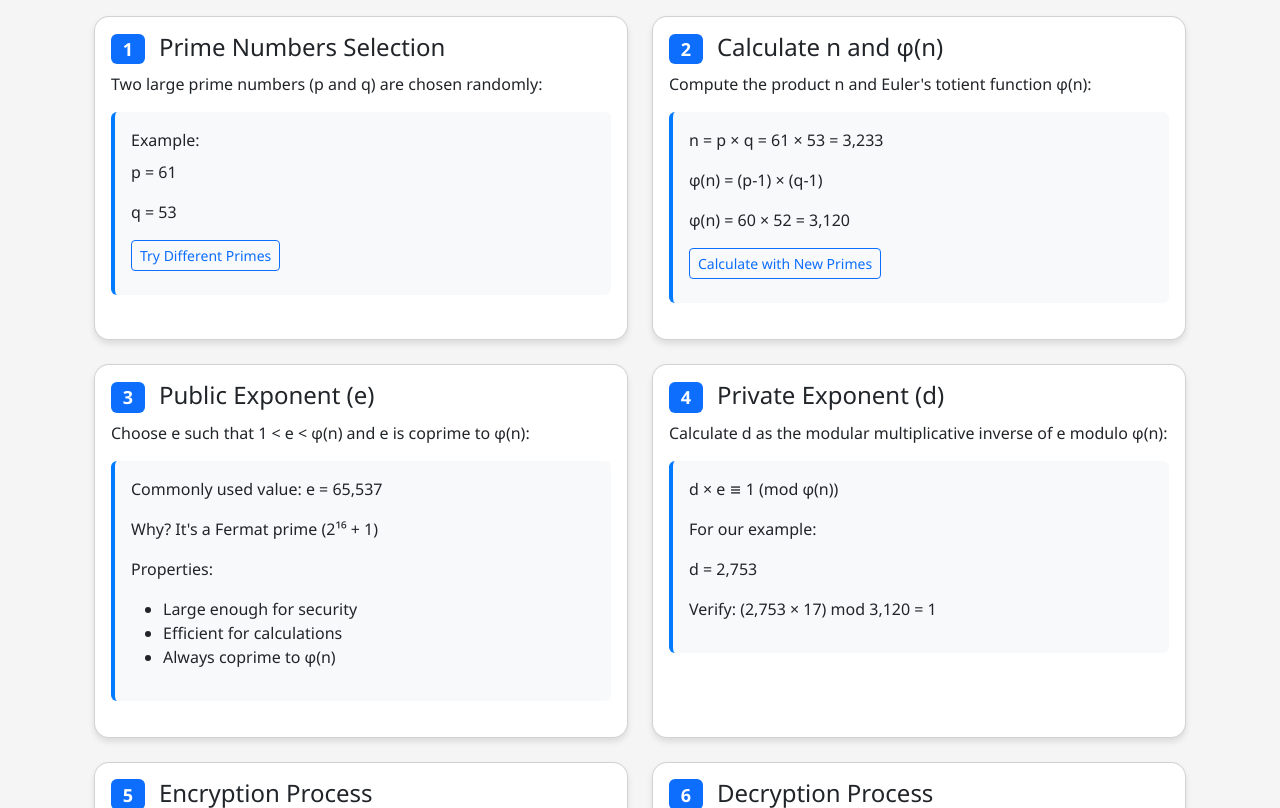
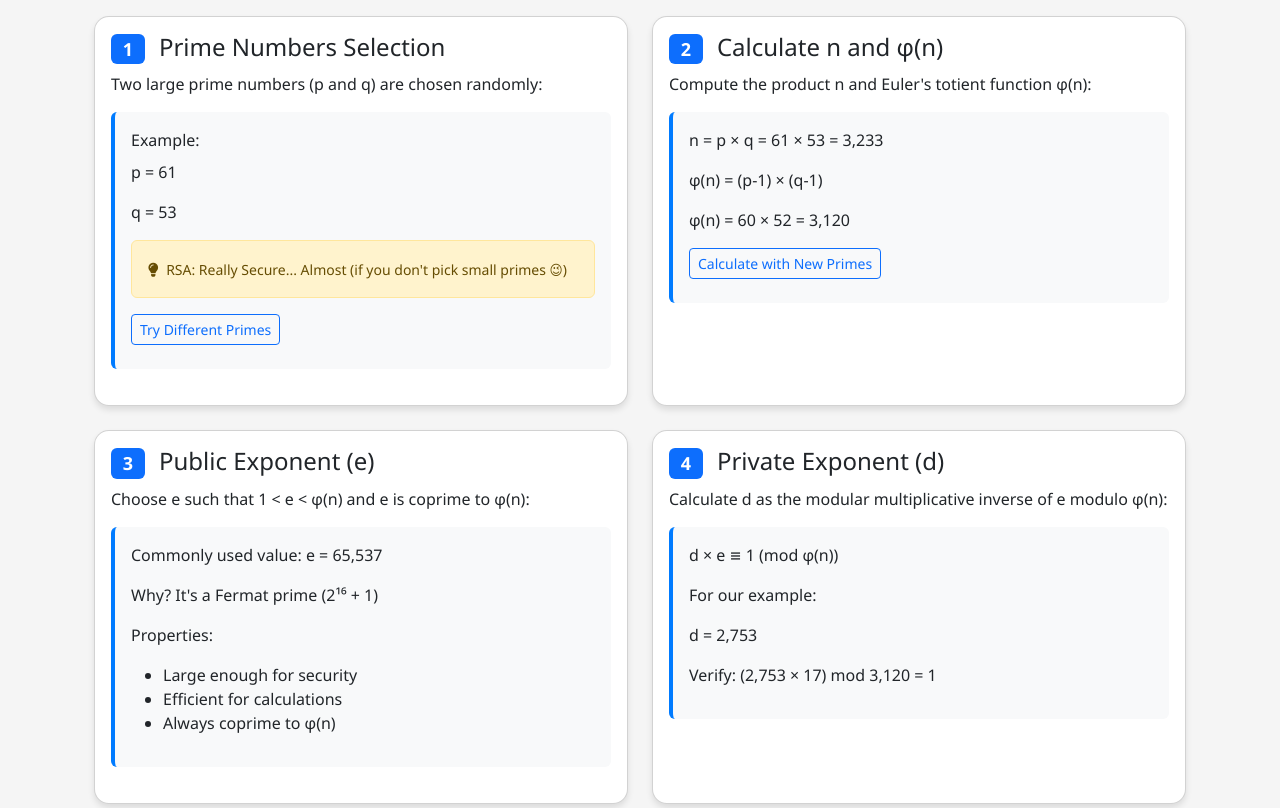
Before and after one commit to alexia26ata/RSA455Project, a Flask app: page / in a window 1280 px wide. Shown: the part 805-1613 px from the top of the page. Run offline with Flask 3, Linux system fonts and the light colour scheme.

Commit message:
Added a joke

```diff
--- a/templates/main.html
+++ b/templates/main.html
@@ -69,6 +69,9 @@
                         <p class="mb-2">Example:</p>
                         <p>p = 61</p>
                         <p>q = 53</p>
+                        <div class="alert alert-warning mt-2">
+                            <small><i class="fas fa-lightbulb me-1"></i> RSA: Really Secure... Almost (if you don't pick small primes 😉)</small>
+                        </div>
                         <button class="btn btn-sm btn-outline-primary" onclick="generatePrimes()">Try Different Primes</button>
                         <div id="newPrimes" class="mt-2"></div>
                     </div>
```
